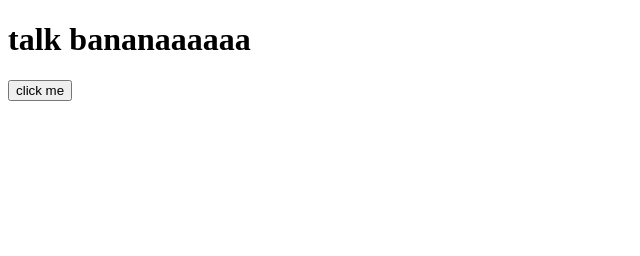
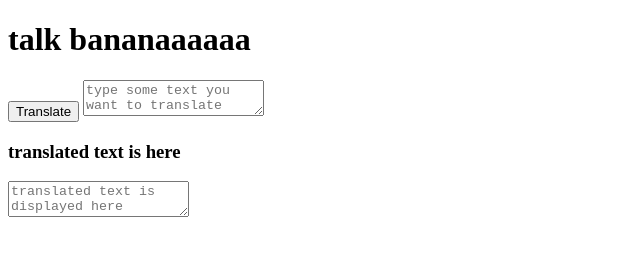
Before and after one commit to Purva2803/banana-speak, a plain HTML site: page index.html in a window 1280 px wide. Shown: the whole page, without its empty margins (0-640 px from the left). Drawn offline with Linux system fonts and the light colour scheme.

Commit message:
added textarea for  user input

```diff
--- a/index.html
+++ b/index.html
@@ -4,11 +4,14 @@
     <meta charset="UTF-8">
     <meta http-equiv="X-UA-Compatible" content="IE=edge">
     <meta name="viewport" content="width=, initial-scale=1.0">
-    <title>Banana-Speak</title>
-    <script src="/index.js" type="text/javascript"></script>
+
 </head>
 <body>
     <h1>talk bananaaaaaa</h1>
-    <button>click me</button>
+    <button id="translate">Translate</button>
+    <textarea id="textin" placeholder="type some text you want to translate"></textarea>
+    <script src="/index.js" type="text/javascript"></script>
+    <h3>translated text is here</h3>
+    <textarea  id ="textout" placeholder="translated text is displayed here"></textarea>
 </body>
 </html>
--- a/index.js
+++ b/index.js
@@ -1,9 +1,13 @@
 var translatebtn = document.querySelector("#translate");
+var input = document.querySelector("#textin");
 console.log(translatebtn);
+console.log(textin);
 
 translatebtn.addEventListener("click" , function (){
 
        console.log("clicked");
+       console.log("input", textin.value);
+
 
 
 
```
